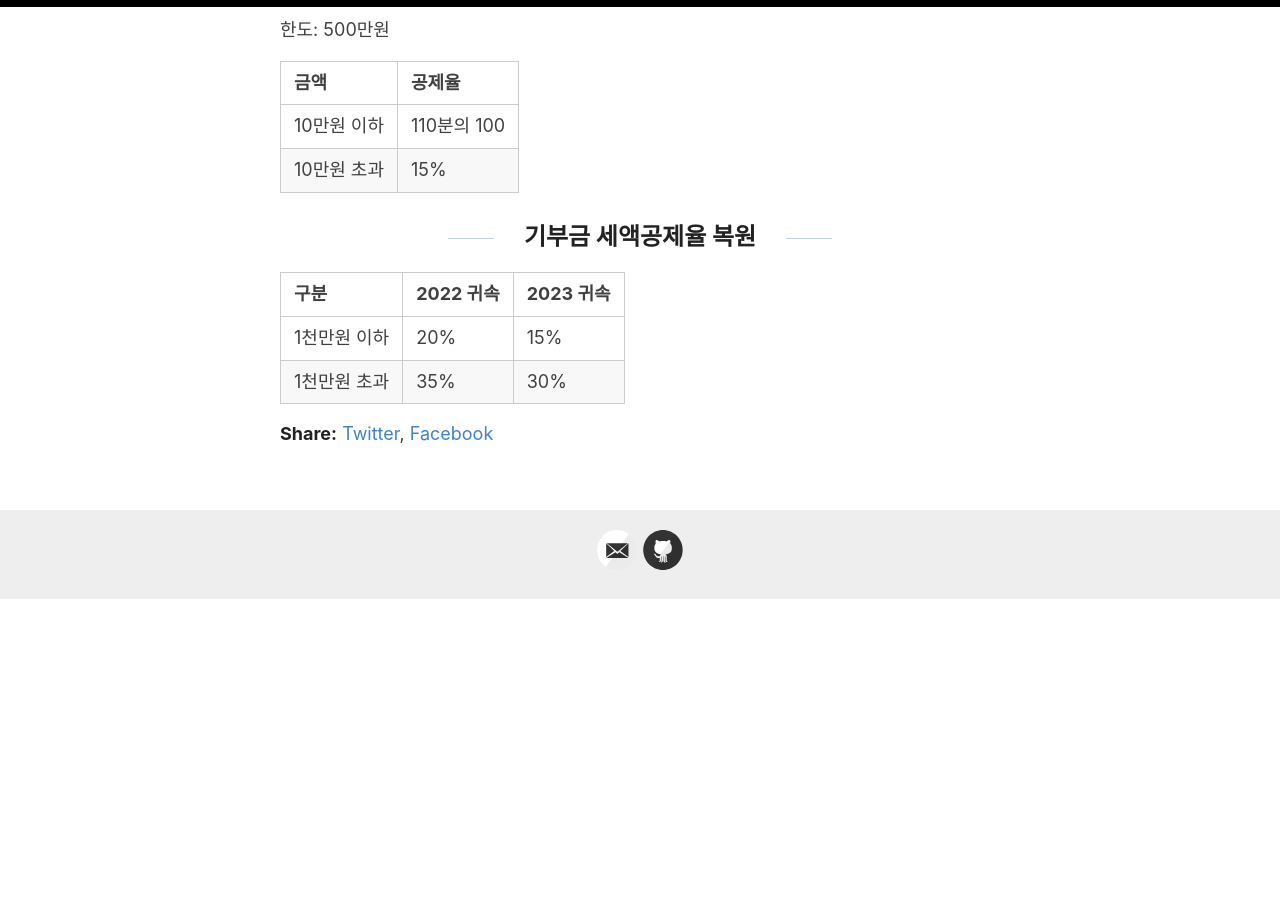
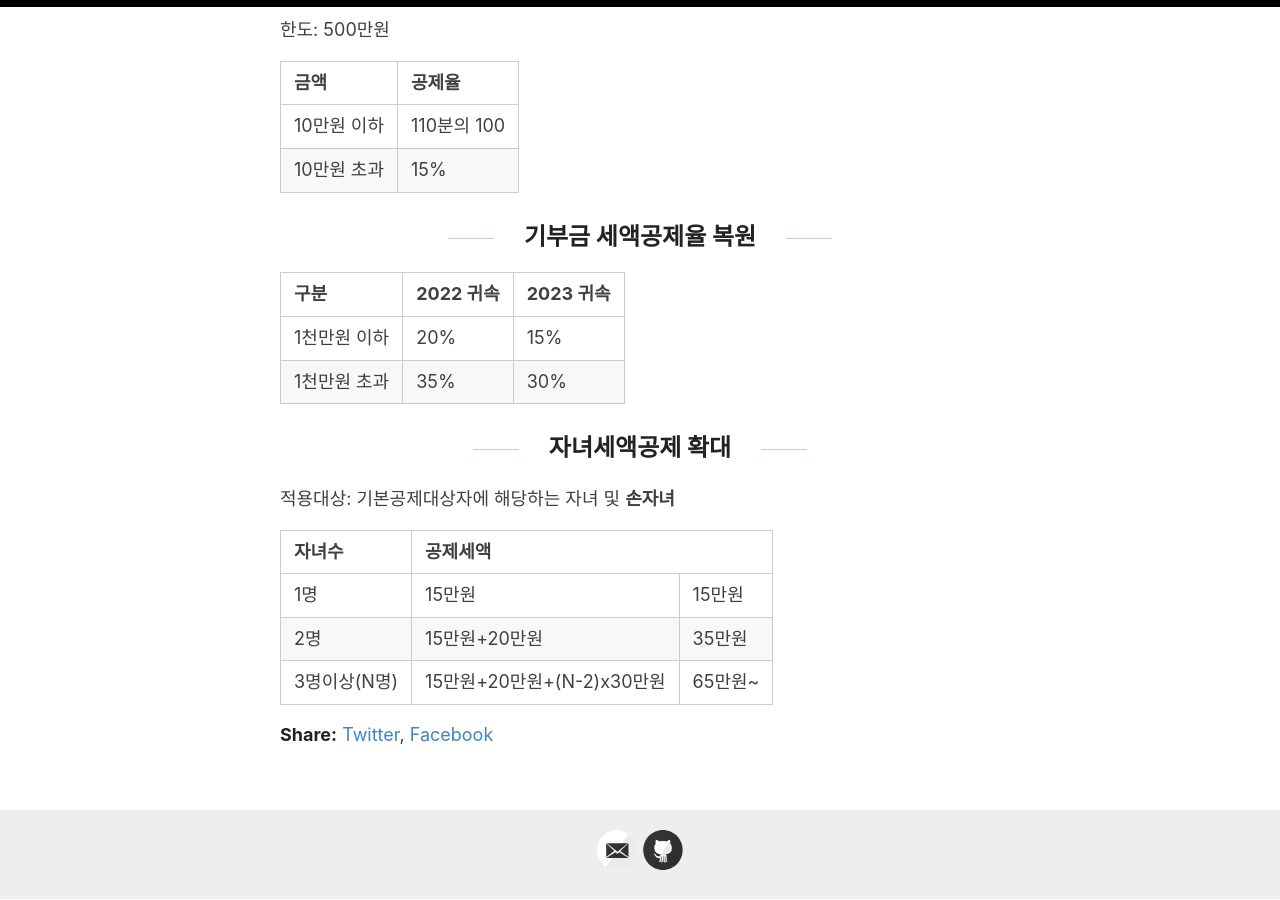
Before and after one commit to deepvaluer/deepvaluer.github.io, a Jekyll site: the page built from _posts/2023-12-04-2023년-귀속-연말정산-변경.md, in a window 1280 px wide and 900 px high, scrolled down 2137 px. Built offline with Jekyll 4.4.1, drawn with Linux system fonts in a browser that asks for light colours; before the commit the page ends 2736 px from its top, so only the background shows below that.

Commit message:
Update 2023-12-04-2023년-귀속-연말정산-변경.md

```diff
--- a/_posts/2023-12-04-2023년-귀속-연말정산-변경.md
+++ b/_posts/2023-12-04-2023년-귀속-연말정산-변경.md
@@ -116,3 +116,28 @@ excerpt: 2023년 귀속 연말정산과 관련하여 바뀐 부분을 정리하
 |---|---------|---------|
 |1천만원 이하|20%|15%|
 |1천만원 초과|35%|30%|
+
+## 자녀세액공제 확대
+적용대상: 기본공제대상자에 해당하는 자녀 및 **손자녀**
+
+<table>
+  <thead>
+    <th>자녀수</th>
+    <th colspan="2">공제세액</th>
+  </thead>
+  <tr>
+    <td>1명</td>
+    <td>15만원</td>
+    <td>15만원</td>
+  </tr>
+  <tr>
+    <td>2명</td>
+    <td>15만원+20만원</td>
+    <td>35만원</td>
+  </tr>
+  <tr>
+    <td>3명이상(N명)</td>
+    <td>15만원+20만원+(N-2)x30만원</td>
+    <td>65만원~</td>
+  </tr>
+</table>
```
